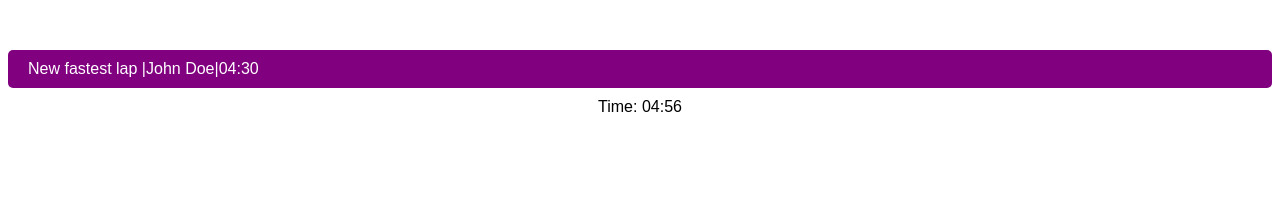
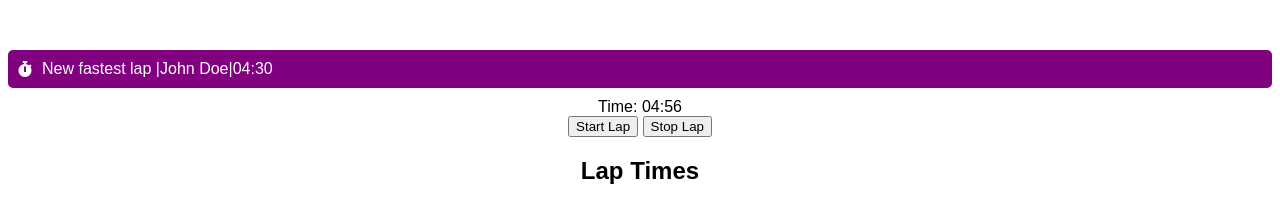
Before and after one commit to Ross-J-Parker/static-timer-app, a plain HTML site: page index.html in a window 1280 px wide. Drawn offline with Linux system fonts and the light colour scheme.

Commit message:
Update index.html

```diff
--- a/index.html
+++ b/index.html
@@ -1,14 +1,25 @@
 <!DOCTYPE html>
 <html>
 <head>
-    <title>Static Timer App</title>
+    <title>Enhanced Static Timer App</title>
     <link rel="stylesheet" type="text/css" href="styles.css">
     <script defer src="script.js"></script>
+    <link rel="stylesheet" href="https://cdnjs.cloudflare.com/ajax/libs/font-awesome/5.15.4/css/all.min.css">
 </head>
 <body>
     <div id="fastest-lap" class="fastest-lap">
         <i class="fas fa-stopwatch"></i> New fastest lap | <span id="athlete-name">Athlete Name</span> | <span id="lap-time">Lap time</span>
     </div>
     <div>Time: <span id="time">05:00</span></div>
+    <div>
+        <button onclick="startLap()">Start Lap</button>
+        <button onclick="stopLap()">Stop Lap</button>
+    </div>
+    <div id="lap-times">
+        <h2>Lap Times</h2>
+        <ul id="lap-list">
+            <!-- Lap times will be appended here -->
+        </ul>
+    </div>
 </body>
 </html>
```
